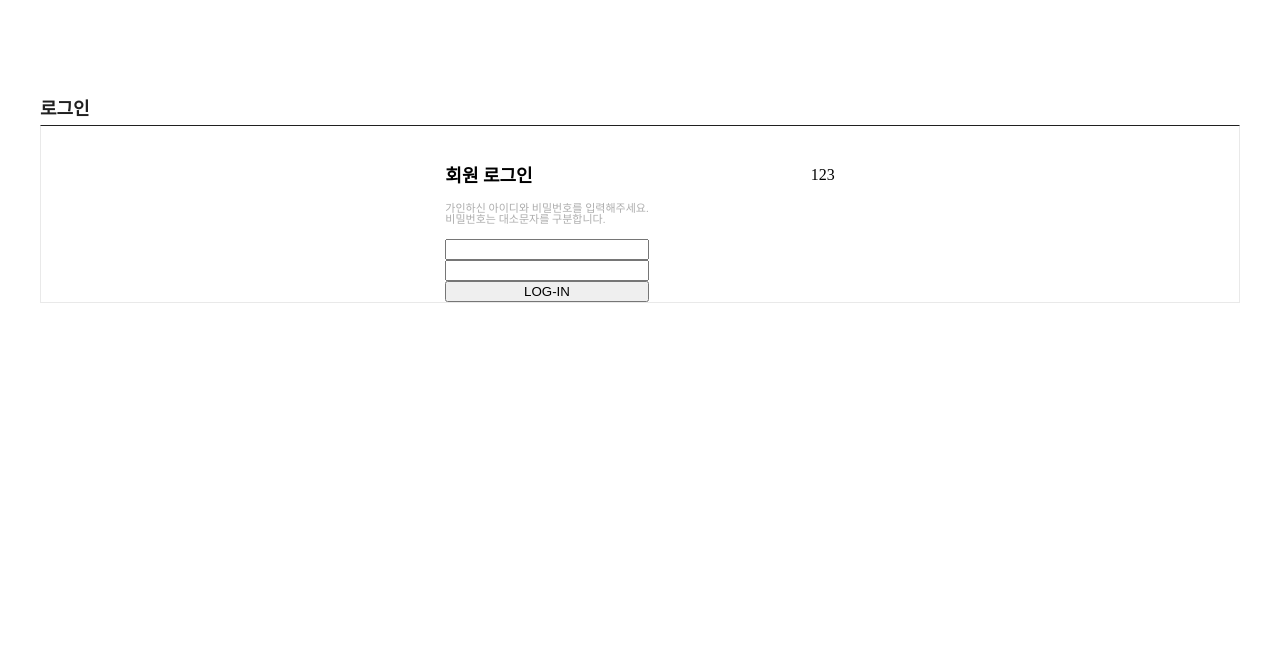
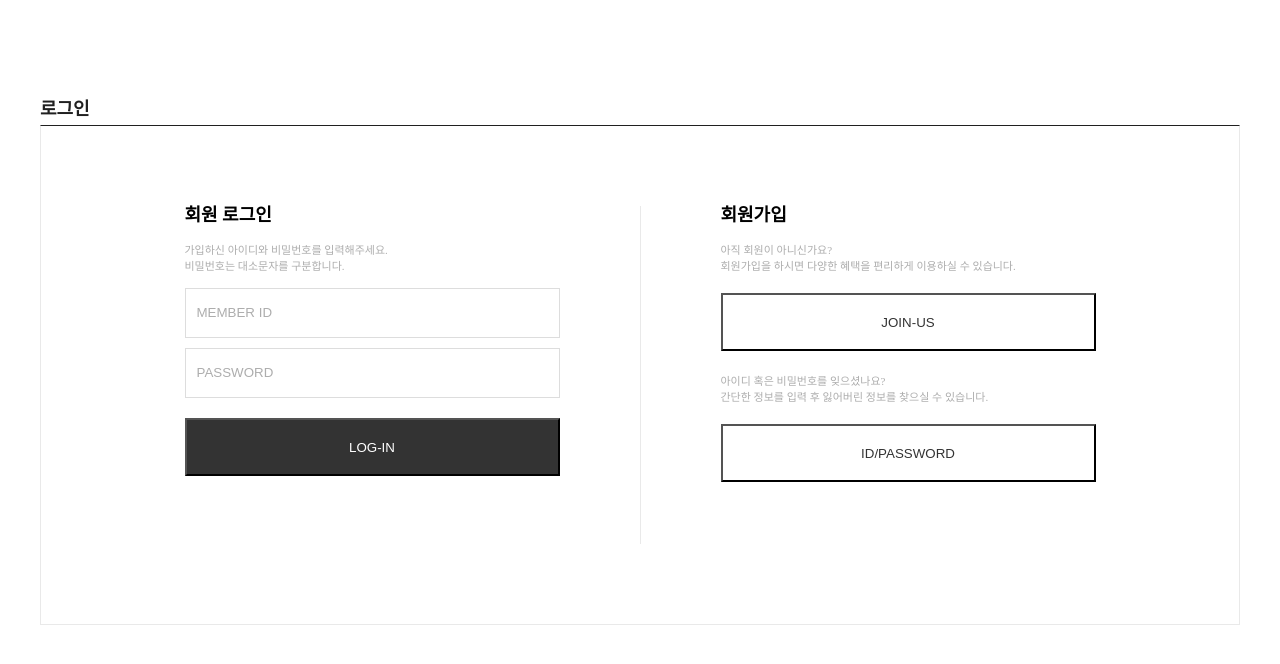
Before and after one commit to yebomlee/fullstack2-1st-keudaran-studio-frontend, a React (Create React App) app: page /signin in a window 1280 px wide. Shown: the top 664 px of the page. Built offline with nearby package versions, Linux system fonts and the light colour scheme.

Commit message:
Add: sign in 레이아웃 구현

```diff
--- a/src/pages/Sign/SignIn/SignInBox.js
+++ b/src/pages/Sign/SignIn/SignInBox.js
@@ -3,25 +3,59 @@ import './SignInBox.scss';
 class SignInBox extends React.Component {
   render() {
     return (
-      <div className="SignInBox">
+      <section className="SignInBox">
         <h1 className="signInTitle">로그인</h1>
         <div className="signInInner">
           <div className="signInFormBox">
             <h2 className="formBoxTitle">회원 로그인</h2>
             <p className="formBoxDescription">
-              가인하신 아이디와 비밀번호를 입력해주세요.
+              가입하신 아이디와 비밀번호를 입력해주세요.
               <br />
               비밀번호는 대소문자를 구분합니다.
             </p>
-            <form action="./" method="POST" id="signInForm">
-              <input type="text" name="username" />
-              <input type="password" name="password" />
-              <button>LOG-IN</button>
+            <form action="./" method="POST" className="signInForm">
+              <input
+                type="text"
+                name="username"
+                className="signInInput"
+                placeholder="MEMBER ID"
+              />
+              <input
+                type="password"
+                name="password"
+                className="signInInput"
+                placeholder="PASSWORD"
+              />
+              <button type="button" className="signInBtnFilledStyle">
+                LOG-IN
+              </button>
             </form>
           </div>
-          <div className="signInFormBox">123</div>
+          <div className="signInFormBox">
+            <h2 className="formBoxTitle">회원가입</h2>
+            <div class="buttonBox">
+              <p className="formBoxDescription">
+                아직 회원이 아니신가요?
+                <br />
+                회원가입을 하시면 다양한 혜택을 편리하게 이용하실 수 있습니다.
+              </p>
+              <button type="button" className="signInBtnEmptyStyle">
+                JOIN-US
+              </button>
+            </div>
+            <div class="buttonBox">
+              <p className="formBoxDescription">
+                아이디 혹은 비밀번호를 잊으셨나요?
+                <br />
+                간단한 정보를 입력 후 잃어버린 정보를 찾으실 수 있습니다.
+              </p>
+              <button type="button" className="signInBtnEmptyStyle">
+                ID/PASSWORD
+              </button>
+            </div>
+          </div>
         </div>
-      </div>
+      </section>
     );
   }
 }
--- a/src/pages/Sign/SignIn/SignInBox.scss
+++ b/src/pages/Sign/SignIn/SignInBox.scss
@@ -1,37 +1,94 @@
 .SignInBox {
   max-width: 1200px;
   width: 100%;
+
   .signInTitle {
     margin-bottom: 7px;
     color: #202020;
     font-size: 18px;
     font-weight: 700;
   }
+
   .signInInner {
     display: flex;
     justify-content: center;
     border: 1.5px solid #e9e9e9;
     border-top: 1.5px solid #202020;
+
     .signInFormBox {
       display: flex;
       flex-direction: column;
       justify-content: flex-start;
-      margin: 41px 0 0 0;
-      padding: 0 81px;
+      margin: 80px 0;
+      padding: 0 80px 40px 80px;
+
       .formBoxTitle {
         margin-bottom: 18px;
         font-size: 18px;
         font-weight: 600;
       }
+
       .formBoxDescription {
         margin-bottom: 14px;
         color: #adadad;
         font-size: 11px;
+        line-height: 16px;
       }
-      #signInForm {
+
+      .signInForm {
         display: flex;
         flex-direction: column;
+
+        .signInInput {
+          display: block;
+          width: 375px;
+          height: 50px;
+          padding-left: 11px;
+          margin-bottom: 10px;
+          border: 1px solid #ddd;
+          line-height: 50px;
+          &::placeholder {
+            color: #adadad;
+          }
+        }
+
+        .signInBtnFilledStyle {
+          width: 375px;
+          height: 58px;
+          margin-top: 10px;
+          color: #fff;
+          background-color: #333;
+          cursor: pointer;
+          transition: all 300ms ease;
+          &:hover {
+            color: #333;
+            background-color: #fff;
+          }
+        }
       }
+
+      .buttonBox {
+        margin-bottom: 22px;
+      }
+
+      .signInBtnEmptyStyle {
+        width: 375px;
+        height: 58px;
+        margin-top: 5px;
+        color: #333;
+        background-color: #fff;
+        cursor: pointer;
+        transition: all 350ms ease;
+
+        &:hover {
+          color: #fff;
+          background-color: #333;
+        }
+      }
+    }
+
+    .signInFormBox:first-child {
+      border-right: 1px solid #e9e9e9;
     }
   }
 }
```
